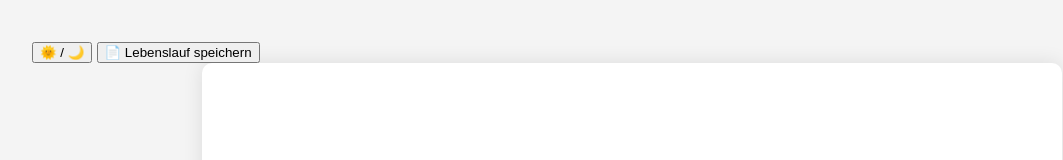
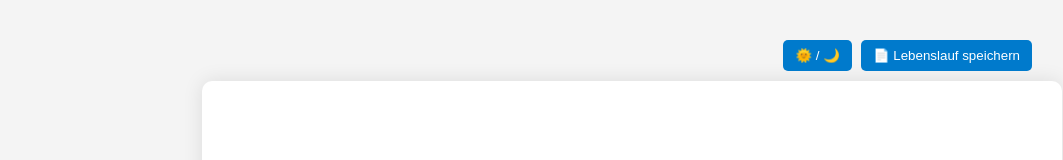
Before and after one commit to whitehai11/Lebenslauf, a plain HTML site: page index.html in a window 1280 px wide. Shown: the whole page, without its empty margins (8-1071 px from the left). Drawn offline with nearby package versions, Linux system fonts and the light colour scheme.

Commit message:
Update style.css

```diff
--- a/style.css
+++ b/style.css
@@ -38,6 +38,7 @@ header {
 h1 {
   font-size: 2.5em;
   color: var(--accent);
+  transition: 0.3s ease-in-out;
 }
 
 .subtitle {
@@ -62,14 +63,14 @@ section p {
   margin: 5px 0;
 }
 
-.theme-toggle {
+.controls {
   text-align: right;
   max-width: 800px;
   margin: auto;
   padding-bottom: 10px;
 }
 
-.theme-toggle button {
+.controls button {
   background: var(--accent);
   color: white;
   border: none;
@@ -77,10 +78,14 @@ section p {
   margin-left: 5px;
   border-radius: 5px;
   cursor: pointer;
+  transition: background 0.3s;
+}
+.controls button:hover {
+  background: #005fa3;
 }
 
 @media print {
-  .theme-toggle {
+  .controls {
     display: none;
   }
 }
```
